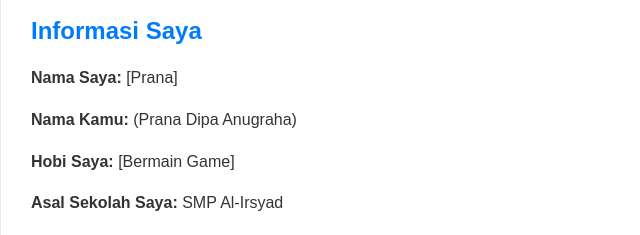
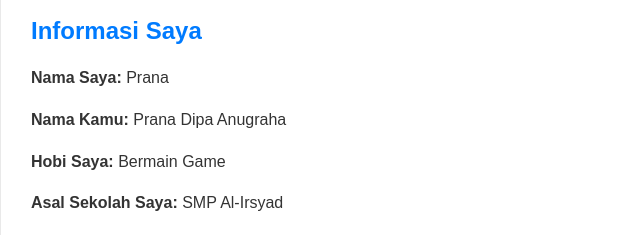
Before and after one commit to pemroalrisyad/Prana-, a plain HTML site: page index.html in a window 1280 px wide. Shown: the part 158-393 px from the top of the page, 19-659 px from the left. Drawn offline with Linux system fonts and the light colour scheme.

Commit message:
Update index.html

```diff
--- a/index.html
+++ b/index.html
@@ -41,9 +41,9 @@
 
         <div class="info">
             <h2>Informasi Saya</h2>
-            <p><strong>Nama Saya:</strong> [Prana]</p>
-            <p><strong>Nama Kamu:</strong>  (Prana Dipa Anugraha)</p>
-            <p><strong>Hobi Saya:</strong> [Bermain Game]</p>
+            <p><strong>Nama Saya:</strong> Prana</p>
+            <p><strong>Nama Kamu:</strong> Prana Dipa Anugraha</p>
+            <p><strong>Hobi Saya:</strong> Bermain Game</p>
             <p><strong>Asal Sekolah Saya:</strong> SMP Al-Irsyad</p>
         </div>
     </div>
```
